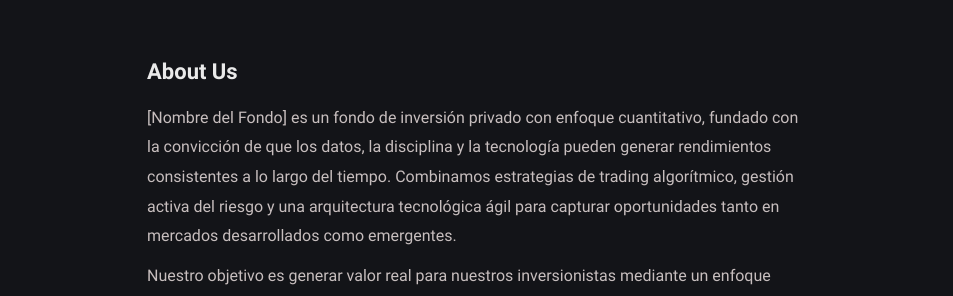
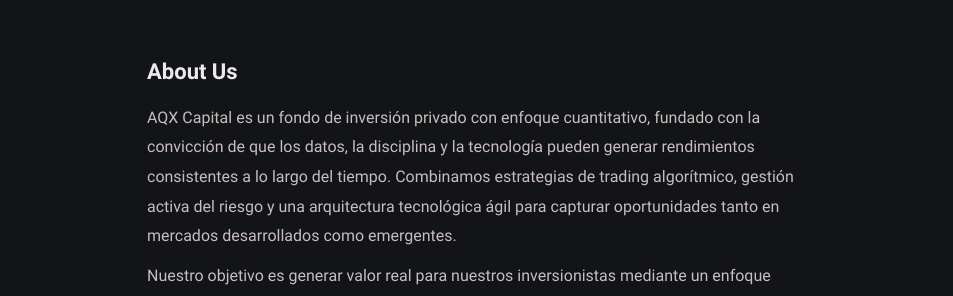
Before and after one commit to vxstein/vxstein.github.io, a Jekyll site: the page built from about.md, in a window 1280 px wide. Shown: the part 264-560 px from the top of the page, without its empty margins (163-1116 px from the left). Built offline with Jekyll 4.4.1, drawn with Linux system fonts in a browser that asks for light colours.

Commit message:
Update about.md

```diff
--- a/about.md
+++ b/about.md
@@ -10,7 +10,7 @@ comments: false
   <div class="justified-text">
     <h2>About Us</h2>
     <p>
-      [Nombre del Fondo] es un fondo de inversión privado con enfoque cuantitativo, fundado con la convicción de que los datos, la disciplina y la tecnología pueden generar rendimientos consistentes a lo largo del tiempo. Combinamos estrategias de trading algorítmico, gestión activa del riesgo y una arquitectura tecnológica ágil para capturar oportunidades tanto en mercados desarrollados como emergentes.
+      AQX Capital es un fondo de inversión privado con enfoque cuantitativo, fundado con la convicción de que los datos, la disciplina y la tecnología pueden generar rendimientos consistentes a lo largo del tiempo. Combinamos estrategias de trading algorítmico, gestión activa del riesgo y una arquitectura tecnológica ágil para capturar oportunidades tanto en mercados desarrollados como emergentes.
     </p>
     <p>
       Nuestro objetivo es generar valor real para nuestros inversionistas mediante un enfoque transparente, sistemático y centrado en la preservación de capital.
```
